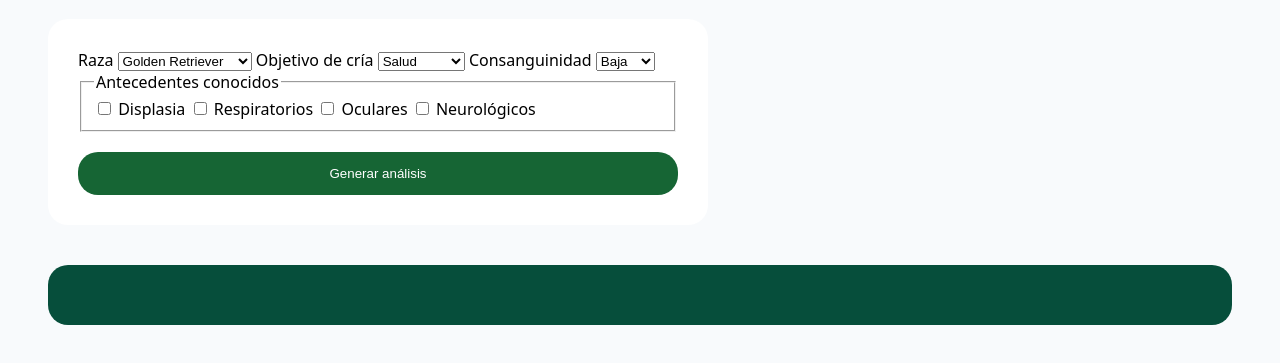
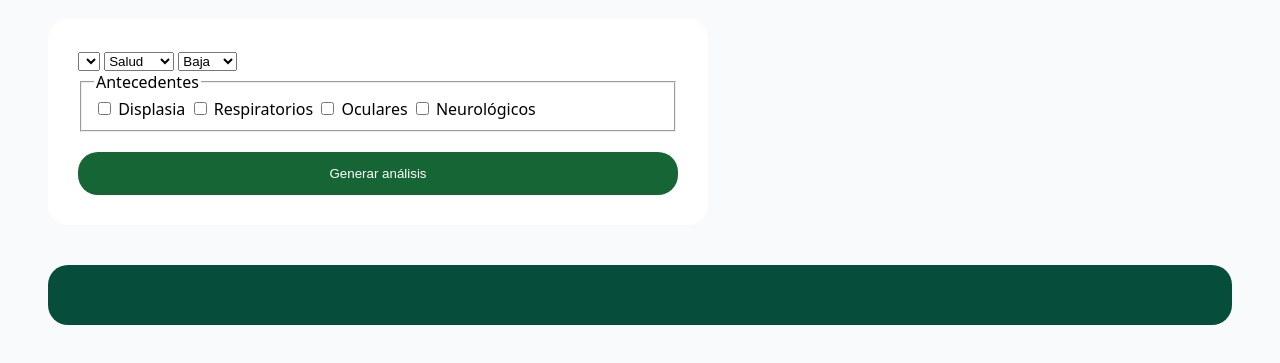
Before and after one commit to tfreirem98-cmyk/breeding-AI-frontend, a plain HTML site: page app.html in a window 1280 px wide. Shown: the part 137-500 px from the top of the page. Drawn offline with Linux system fonts and the light colour scheme.

Commit message:
Update app.html

```diff
--- a/app.html
+++ b/app.html
@@ -2,59 +2,42 @@
 <html lang="es">
 <head>
   <meta charset="UTF-8" />
-  <title>BreedingAI | Análisis de cruce</title>
+  <title>Análisis · BreedingAI</title>
   <link rel="stylesheet" href="app.css" />
 </head>
 <body>
 
-<header>
-  <a href="index.html">← Volver</a>
-  <h1>Análisis profesional de cruce</h1>
-</header>
+<a href="index.html" class="back">← Volver</a>
 
-<form id="analysisForm">
-  <label>Raza</label>
-  <select id="breed">
-    <option>Golden Retriever</option>
-    <option>Labrador Retriever</option>
-    <option>Pastor Alemán</option>
-    <option>Border Collie</option>
-    <option>Bulldog Francés</option>
-    <option>Caniche</option>
-    <option>Rottweiler</option>
-    <option>Doberman</option>
-    <option>Beagle</option>
-    <option>Cocker Spaniel</option>
-    <option>Husky Siberiano</option>
-    <option>Mastín Español</option>
+<h1>Análisis profesional de cruce</h1>
+
+<form id="analysis-form">
+  <select id="breed"></select>
+
+  <select id="goal">
+    <option value="Salud">Salud</option>
+    <option value="Trabajo">Trabajo</option>
+    <option value="Estética">Estética</option>
   </select>
 
-  <label>Objetivo de cría</label>
-  <select id="objective">
-    <option>Salud</option>
-    <option>Trabajo</option>
-    <option>Exposición</option>
-  </select>
-
-  <label>Consanguinidad</label>
   <select id="consanguinity">
-    <option>Baja</option>
-    <option>Media</option>
-    <option>Alta</option>
+    <option value="Baja">Baja</option>
+    <option value="Media">Media</option>
+    <option value="Alta">Alta</option>
   </select>
 
   <fieldset>
-    <legend>Antecedentes conocidos</legend>
+    <legend>Antecedentes</legend>
     <label><input type="checkbox" value="Displasia"> Displasia</label>
     <label><input type="checkbox" value="Respiratorios"> Respiratorios</label>
     <label><input type="checkbox" value="Oculares"> Oculares</label>
-    <label><input type="checkbox" value="Neurologicos"> Neurológicos</label>
+    <label><input type="checkbox" value="Neurológicos"> Neurológicos</label>
   </fieldset>
 
   <button type="submit">Generar análisis</button>
 </form>
 
-<section id="result"></section>
+<div id="result"></div>
 
 <script src="app.js"></script>
 </body>
```
